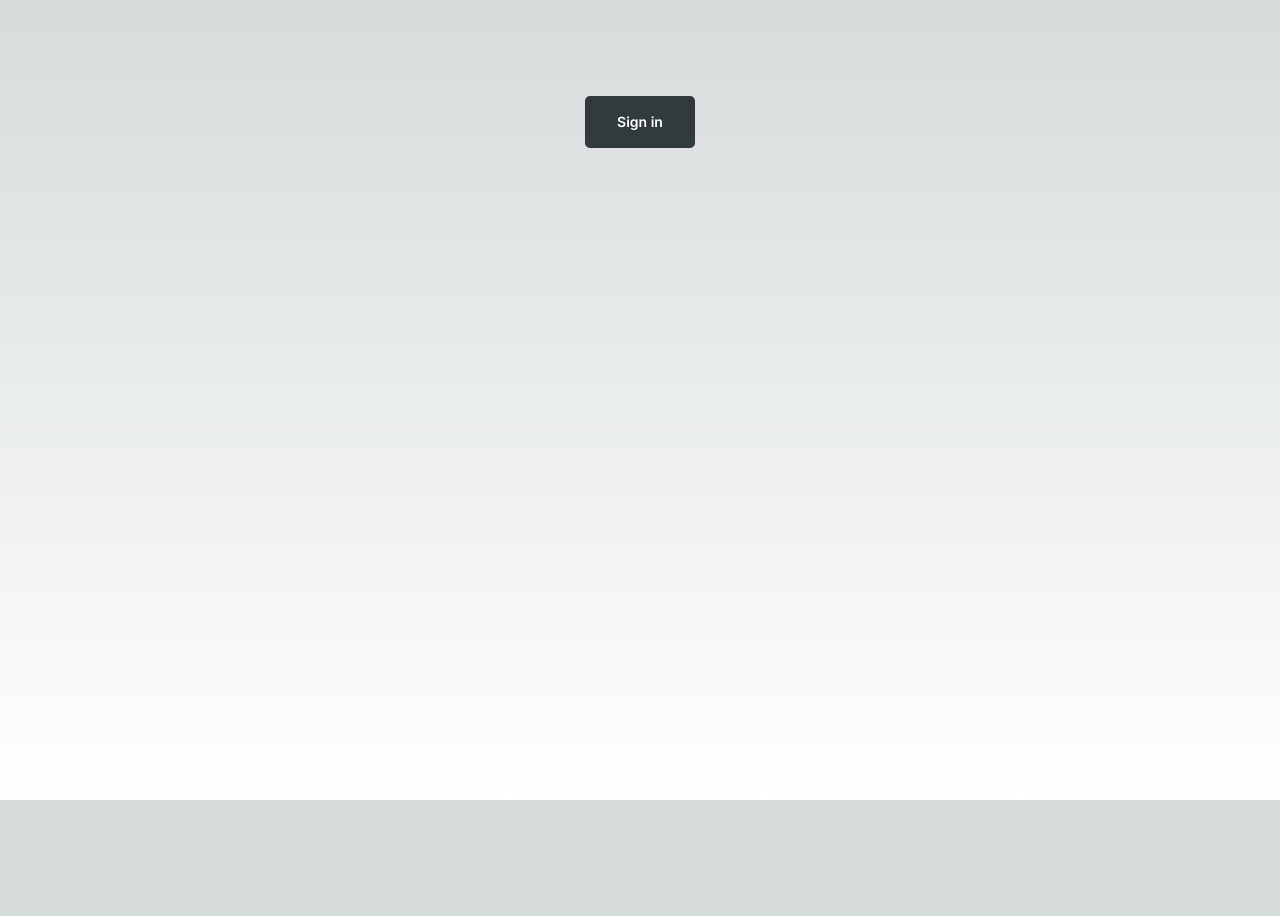
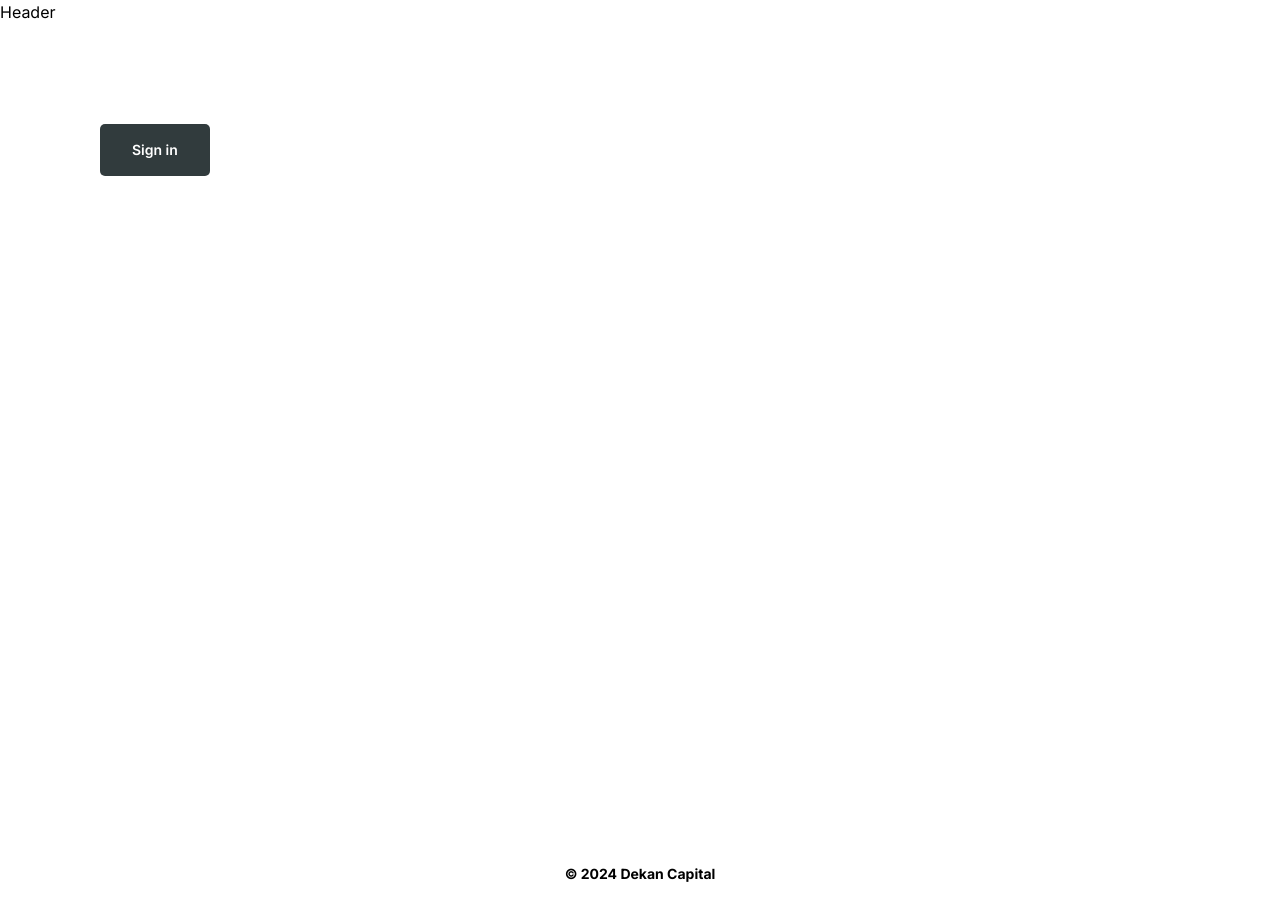
Before and after one commit to kelvinpraises/Dekan-Capital, a Next.js app: page / in a window 1280 px wide. Before the commit the page ends 800 px from the top, so only its background shows below. Built offline with nearby package versions, Linux system fonts and the light colour scheme.

Commit message:
feat: add layout wrapper

```diff
--- a/app/layout.tsx
+++ b/app/layout.tsx
@@ -1,22 +1,17 @@
-import type { Metadata } from 'next'
-import { Inter } from 'next/font/google'
-import './globals.css'
-
-const inter = Inter({ subsets: ['latin'] })
+import LayoutWrapper from "@/library/components/template/LayoutWrapper";
+import "@/library/styles/globals.css";
+import type { Metadata } from "next";
 
 export const metadata: Metadata = {
-  title: 'Create Next App',
-  description: 'Generated by create next app',
-}
+  title: "Dekan Capital",
+  description:
+    "Raise capital from pooled funds using GHO backed Dekan voting and allocation vault token",
+};
 
 export default function RootLayout({
   children,
 }: {
-  children: React.ReactNode
+  children: React.ReactNode;
 }) {
-  return (
-    <html lang="en">
-      <body className={inter.className}>{children}</body>
-    </html>
-  )
+  return <LayoutWrapper>{children}</LayoutWrapper>;
 }
```
